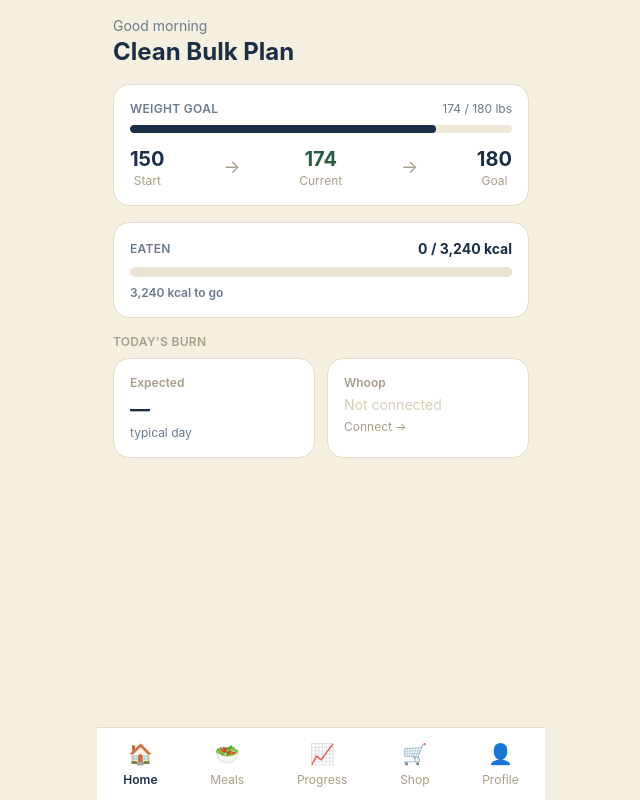
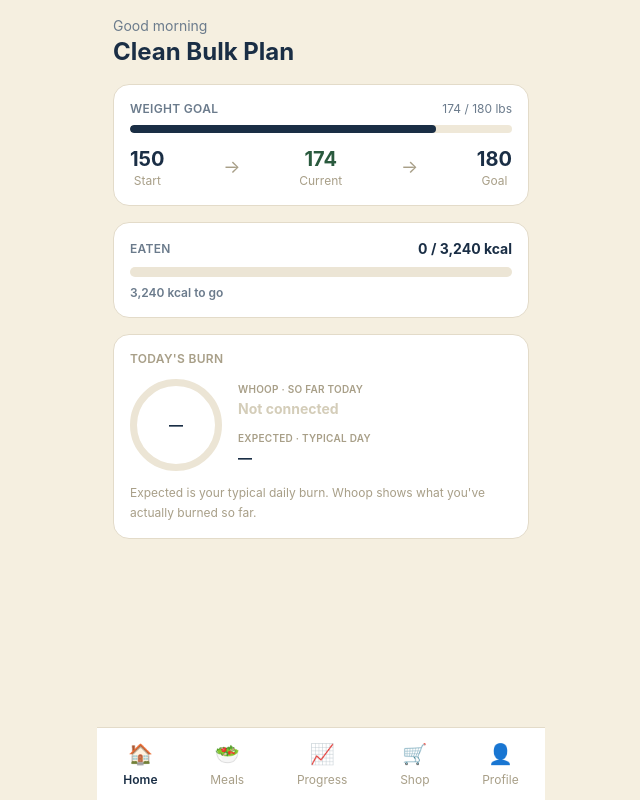
Before and after one commit to rustyanaconda/bulkup, a React (Vite) app in the folder frontend/: page / in a window 1280 px wide. Shown: the whole page, without its empty margins (319-959 px from the left). Built offline with nearby package versions, Linux system fonts and the light colour scheme; no server answers; sample sign-in values are in the browser's storage.

Commit message:
Replace burn cards with progress ring (Option 3)

```diff
--- a/frontend/src/pages/Home.jsx
+++ b/frontend/src/pages/Home.jsx
@@ -1,6 +1,86 @@
 import { useCalories } from '../hooks/useCalories'
 import CalorieBar      from '../components/calories/CalorieBar'
 import { useMeals }    from '../hooks/useMeals'
+
+const RING   = 92
+const STROKE = 7
+const R      = (RING - STROKE) / 2          // 42.5
+const CX     = RING / 2                      // 46
+const CY     = RING / 2                      // 46
+const CIRC   = 2 * Math.PI * R              // ~267.04
+
+function BurnRingCard({ expectedBurn, whoop }) {
+  const burnedSoFar = whoop.burned_so_far
+  const live        = whoop.connected && burnedSoFar != null
+
+  const ratio      = live && expectedBurn > 0 ? Math.min(1, burnedSoFar / expectedBurn) : 0
+  const offset     = CIRC * (1 - ratio)
+  const centerText = live ? `${Math.round(ratio * 100)}%` : '—'
+
+  let whoopLabel, whoopMuted
+  if (!whoop.connected) {
+    whoopLabel = 'Not connected'; whoopMuted = true
+  } else if (burnedSoFar == null) {
+    whoopLabel = 'No reading yet'; whoopMuted = true
+  } else {
+    whoopLabel = `${Math.round(burnedSoFar).toLocaleString()} kcal`; whoopMuted = false
+  }
+
+  return (
+    <div className="bg-white rounded-2xl p-4 border border-[#E3DBC9] mb-4">
+      <p className="text-xs text-[#A89F88] uppercase tracking-wide font-semibold mb-3">
+        Today's burn
+      </p>
+
+      <div className="flex items-center gap-4">
+        {/* Ring */}
+        <div className="relative flex-shrink-0" style={{ width: RING, height: RING }}>
+          <svg width={RING} height={RING}>
+            <circle cx={CX} cy={CY} r={R} fill="none" stroke="#ECE5D5" strokeWidth={STROKE} />
+            <circle
+              cx={CX} cy={CY} r={R}
+              fill="none"
+              stroke="#1A2E45"
+              strokeWidth={STROKE}
+              strokeLinecap="round"
+              strokeDasharray={CIRC}
+              strokeDashoffset={offset}
+              transform={`rotate(-90 ${CX} ${CY})`}
+              style={{ transition: 'stroke-dashoffset 0.6s ease' }}
+            />
+          </svg>
+          <div className="absolute inset-0 flex items-center justify-center">
+            <span className="text-sm font-bold text-[#1A2E45]">{centerText}</span>
+          </div>
+        </div>
+
+        {/* Metrics */}
+        <div className="flex-1 space-y-3">
+          <div>
+            <p className="text-[10px] text-[#A89F88] uppercase tracking-wide font-semibold">
+              Whoop · so far today
+            </p>
+            <p className={`text-sm font-bold mt-0.5 ${whoopMuted ? 'text-[#D4CDB9]' : 'text-[#1A2E45]'}`}>
+              {whoopLabel}
+            </p>
+          </div>
+          <div>
+            <p className="text-[10px] text-[#A89F88] uppercase tracking-wide font-semibold">
+              Expected · typical day
+            </p>
+            <p className="text-sm font-bold text-[#1A2E45] mt-0.5">
+              {expectedBurn != null ? `${Math.round(expectedBurn).toLocaleString()} kcal` : '—'}
+            </p>
+          </div>
+        </div>
+      </div>
+
+      <p className="text-xs text-[#A89F88] mt-3 leading-relaxed">
+        Expected is your typical daily burn. Whoop shows what you've actually burned so far.
+      </p>
+    </div>
+  )
+}
 
 export default function Home() {
   const { eaten, target, benchmark, whoop, loading } = useCalories()
@@ -63,51 +143,8 @@ export default function Home() {
         }
       </div>
 
-      {/* Section 2 — Today's burn: expected vs. so far */}
-      {!loading && (
-        <div className="mb-4">
-          <p className="text-xs text-[#A89F88] uppercase tracking-wide font-semibold mb-2">
-            Today's burn
-          </p>
-          <div className="flex gap-3">
-            {/* Card A — benchmark expected burn */}
-            <div className="flex-1 bg-white rounded-2xl p-4 border border-[#E3DBC9]">
-              <p className="text-xs text-[#A89F88] font-semibold mb-1">Expected</p>
-              <p className="text-xl font-bold text-[#1A2E45]">
-                {expectedBurn != null ? Math.round(expectedBurn).toLocaleString() : '—'}
-              </p>
-              <p className="text-xs text-[#6B7B8C] mt-0.5">typical day</p>
-            </div>
-
-            {/* Card B — Whoop live burn */}
-            {whoop.connected ? (
-              burnedSoFar != null ? (
-                <div className="flex-1 bg-[#1A2E45] rounded-2xl p-4">
-                  <p className="text-xs text-white/60 font-semibold mb-1">Whoop</p>
-                  <p className="text-xl font-bold text-white">
-                    {Math.round(burnedSoFar).toLocaleString()}
-                  </p>
-                  <p className="text-xs text-white/60 mt-0.5">so far today</p>
-                </div>
-              ) : (
-                <div className="flex-1 bg-white rounded-2xl p-4 border border-[#E3DBC9]">
-                  <p className="text-xs text-[#A89F88] font-semibold mb-1">Whoop</p>
-                  <p className="text-xl font-bold text-[#D4CDB9]">—</p>
-                  <p className="text-xs text-[#A89F88] mt-0.5">no reading yet</p>
-                </div>
-              )
-            ) : (
-              <div className="flex-1 bg-white rounded-2xl p-4 border border-[#E3DBC9]">
-                <p className="text-xs text-[#A89F88] font-semibold mb-1">Whoop</p>
-                <p className="text-sm text-[#D4CDB9] mt-1">Not connected</p>
-                <a href="/profile" className="text-xs text-[#A89F88] hover:text-[#6B7B8C] mt-1 block">
-                  Connect →
-                </a>
-              </div>
-            )}
-          </div>
-        </div>
-      )}
+      {/* Section 2 — Today's burn ring */}
+      {!loading && <BurnRingCard expectedBurn={expectedBurn} whoop={whoop} />}
 
       {/* Section 3 — Insight line */}
       {insightLine && (
```
